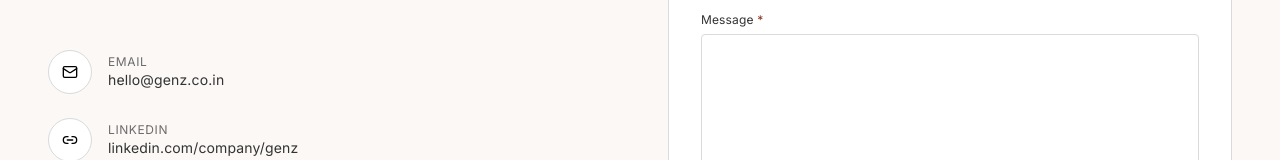
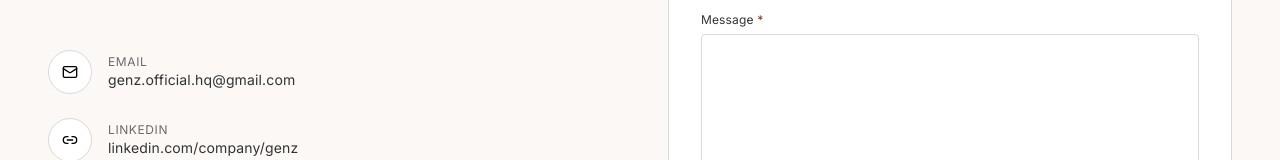
Before and after one commit to Ankith-sara/GenZ, a Next.js app: page /contact in a window 1280 px wide. Shown: the part 441-601 px from the top of the page. Built offline with nearby package versions, Linux system fonts and the light colour scheme; no server answers.

Commit message:
first commit

```diff
--- a/src/app/contact/page.tsx
+++ b/src/app/contact/page.tsx
@@ -15,8 +15,8 @@ const CHANNELS = [
   {
     icon: Mail,
     label: "Email",
-    value: "hello@genz.co.in",
-    href: "mailto:hello@genz.co.in",
+    value: "genz.official.hq@gmail.com",
+    href: "mailto:genz.official.hq@gmail.com",
   },
   {
     icon: Link2,
--- a/src/app/page.tsx
+++ b/src/app/page.tsx
@@ -95,7 +95,7 @@ export default async function HomePage() {
                 <span className="relative inline-block">
                   modern manufacturing
                   <span className="absolute left-0 bottom-1.5 h-[3px] w-full bg-butter-highlight -z-10" />
-                </span>.
+                </span>
               </h1>
               <p className="text-charcoal mt-8 max-w-2xl text-lg sm:text-xl text-left font-sans font-normal leading-relaxed tracking-wide">
                 Connecting verified manufacturers directly with buyers, startups, and MSMEs. Source components, request custom quotes, and scale production with absolute confidence.
```
